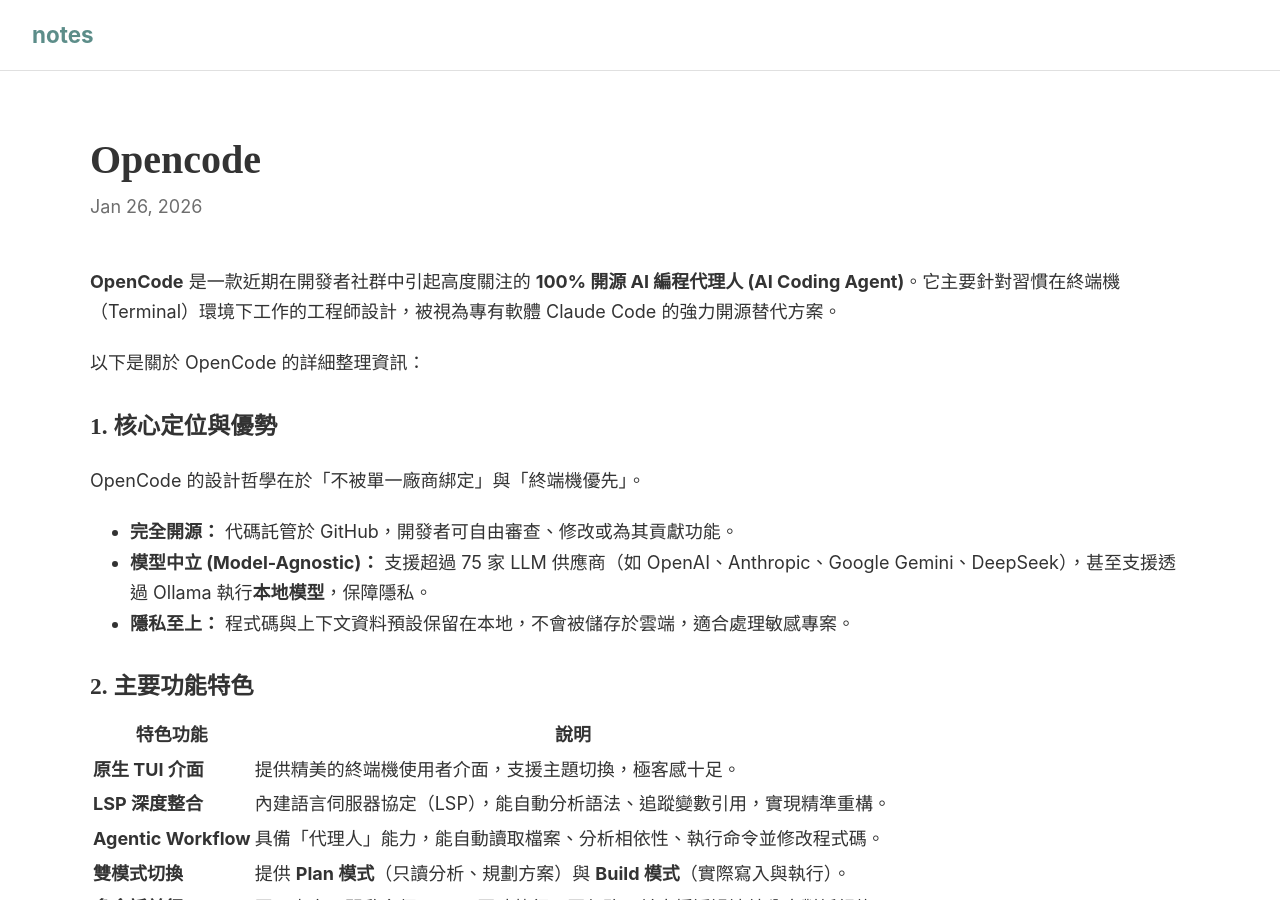
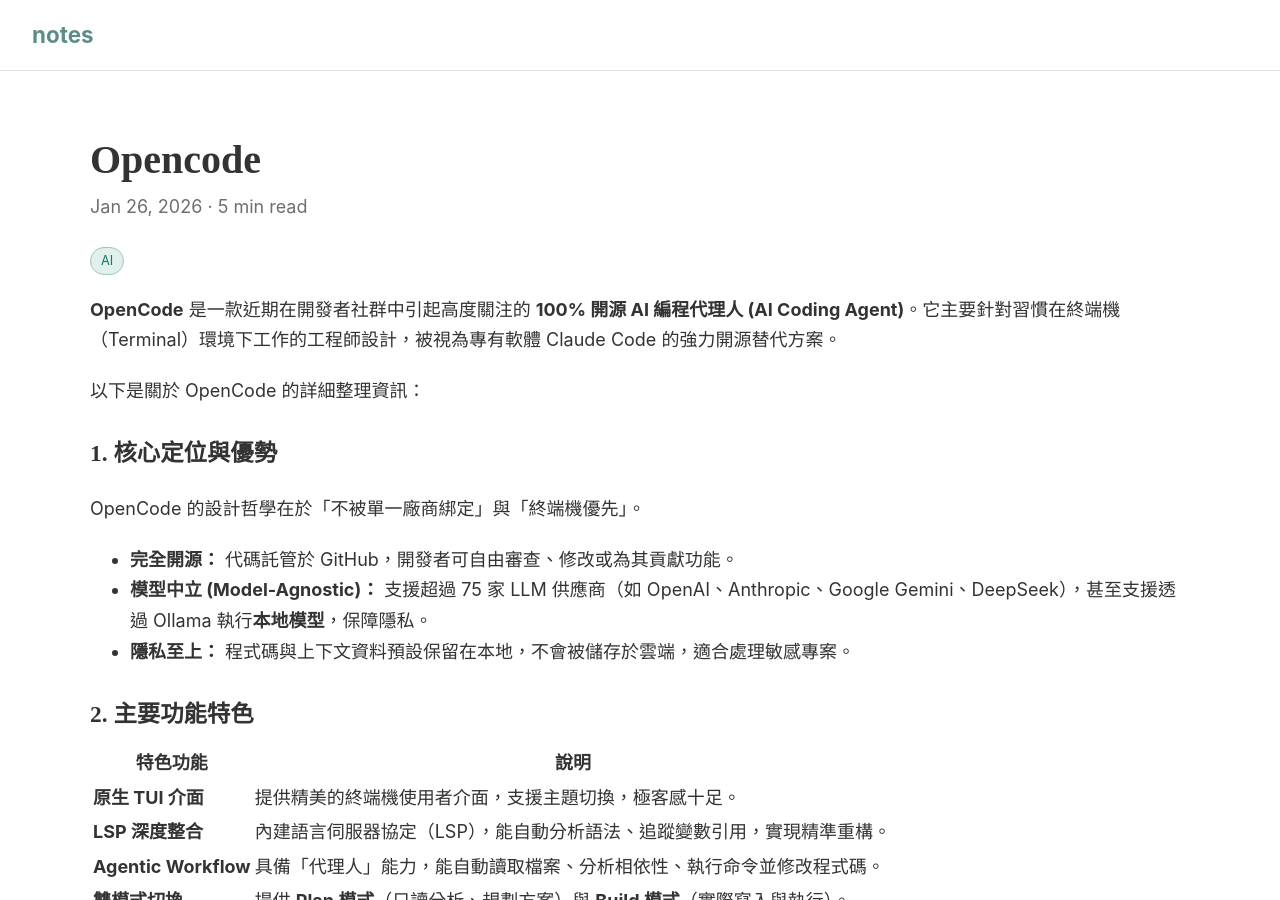
Before and after one commit to linjose/notes, a Jekyll site: the page built from _posts/2026-01-26-opencode.md, in a window 1280 px wide and 900 px high. Built offline with Jekyll 4.4.1, drawn with Linux system fonts in a browser that asks for light colours; our own code applies the rules of GitHub Pages for plain Markdown files.

Commit message:
Update 2026-01-26-opencode.md

```diff
--- a/_posts/2026-01-26-opencode.md
+++ b/_posts/2026-01-26-opencode.md
@@ -1,3 +1,12 @@
+---
+layout: post
+title: Opencode
+date: 2026-01-26
+reading_time: 5 min read
+tags: [AI]
+excerpt:
+---
+
 **OpenCode** 是一款近期在開發者社群中引起高度關注的 **100% 開源 AI 編程代理人 (AI Coding Agent)**。它主要針對習慣在終端機（Terminal）環境下工作的工程師設計，被視為專有軟體 Claude Code 的強力開源替代方案。
 
 以下是關於 OpenCode 的詳細整理資訊：
```
